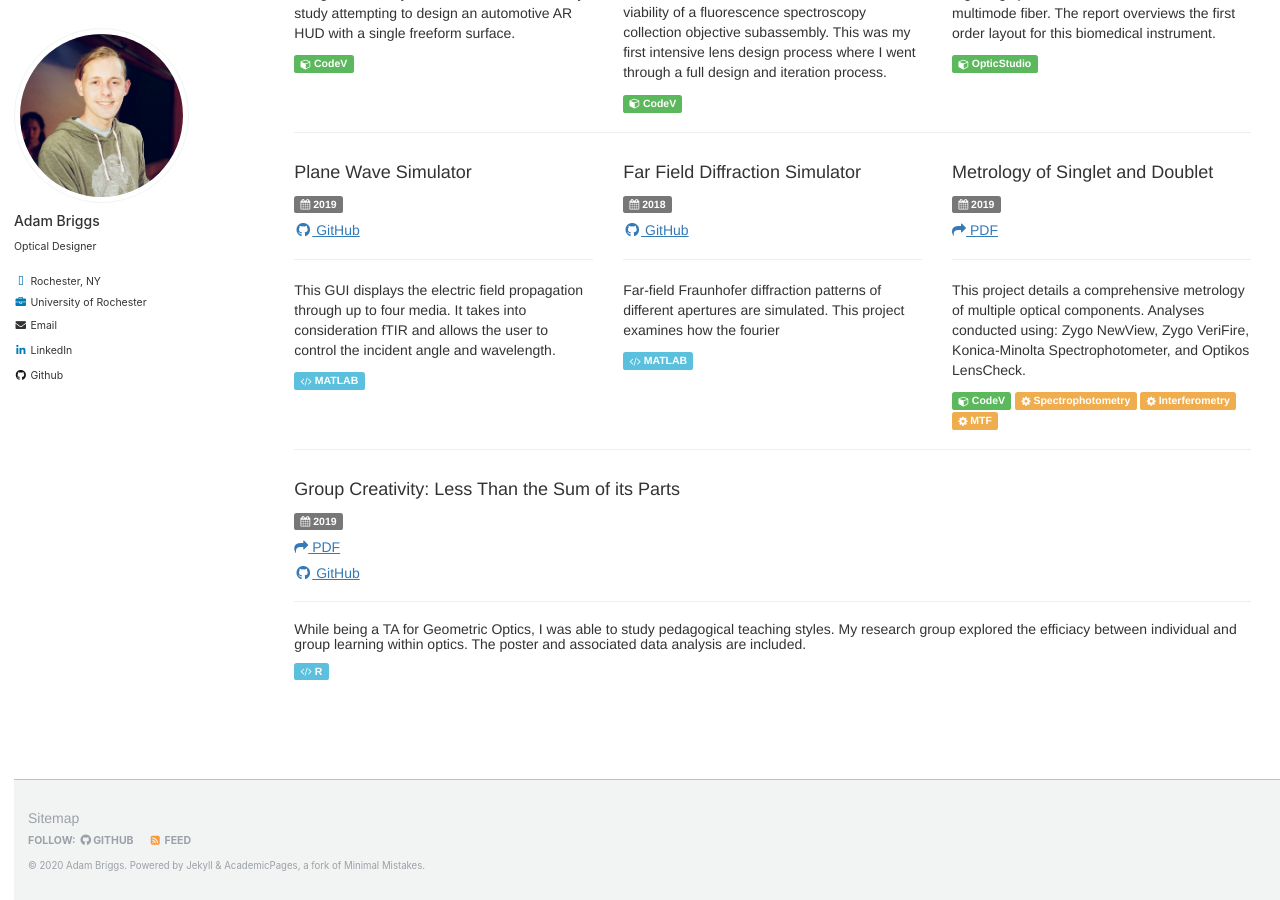
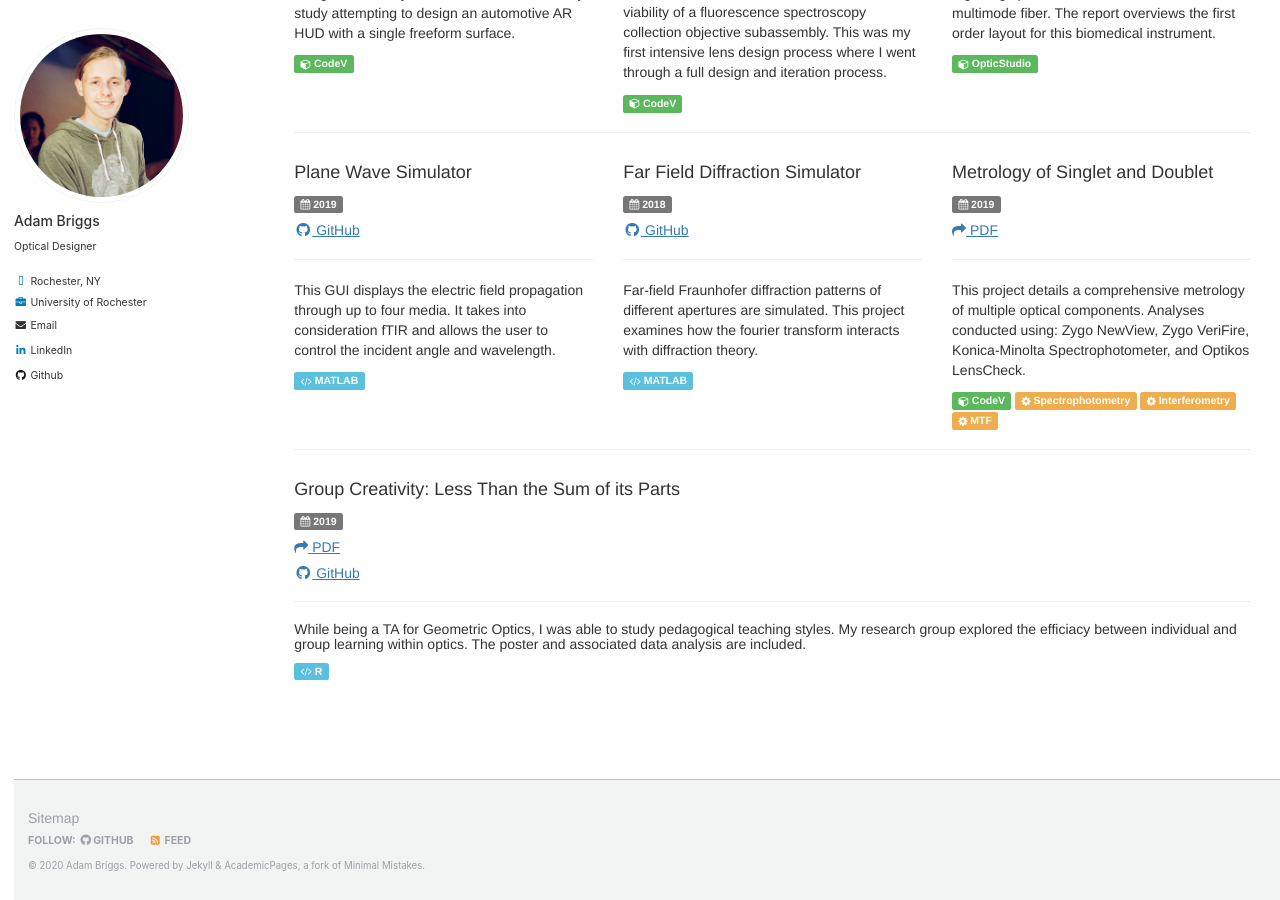
Before and after one commit to AdamBriggs/AdamBriggs.github.io, a Jekyll site: the page built from _pages/portfolio.html, in a window 1280 px wide and 900 px high, scrolled down 393 px. Built offline with Jekyll 4.4.1, drawn with Linux system fonts in a browser that asks for light colours; nearby versions of some CDN libraries.

Commit message:
Diffraction

```diff
--- a/_pages/portfolio.html
+++ b/_pages/portfolio.html
@@ -51,8 +51,8 @@ author_profile: true
       </div>
 
 
-      <div class="col-md-4 column project">
-        <h4 class="hackname">Fluorescence Spectroscopy Collection Objective Subassembly</h4>
+     <div class="col-md-4 column project">
+       <h4 class="hackname">Fluorescence Spectroscopy Collection Objective Subassembly</h4>
         <span class="label label-default"><i class="fa fa-calendar" aria-hidden="true"></i> 2020</span>
         <h5 class="link"><a href="{{ site.url }}/assets/pdf/FluorescenceSpectroscopyCollectionObjective.pdf" target="_blank"><i class="fa fa-share"></i> PDF</a>
         </h5>
@@ -94,7 +94,7 @@ author_profile: true
         <h5 class="link"><a href="https://github.com/AdamBriggs/Far-Field-Diffraction-Visualization" target="_blank" ><i class="fab fa-fw fa-github" aria-hidden="true"></i> GitHub</a>
         </h5>
         <hr>
-        <p>Far-field Fraunhofer diffraction patterns of different apertures are simulated. This project examines how the fourier  </p>
+        <p>Far-field Fraunhofer diffraction patterns of different apertures are simulated. This project examines how the fourier transform interacts with diffraction theory. </p>
         <span class="label label-info"><i class="fa fa-code"></i> MATLAB</span>
       </div>
 
```
